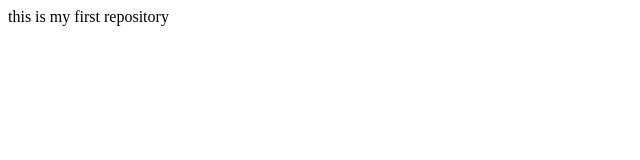
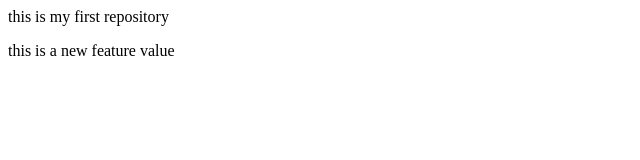
Before and after one commit to shreya-pandey03/Localrepo, a plain HTML site: page index.html in a window 1280 px wide. Shown: the whole page, without its empty margins (0-640 px from the left). Drawn offline with Linux system fonts and the light colour scheme.

Commit message:
Add new feature

```diff
--- a/index.html
+++ b/index.html
@@ -1 +1,2 @@
 <p>this is my first repository</p>
+<p>this is a new feature value</p>
```
